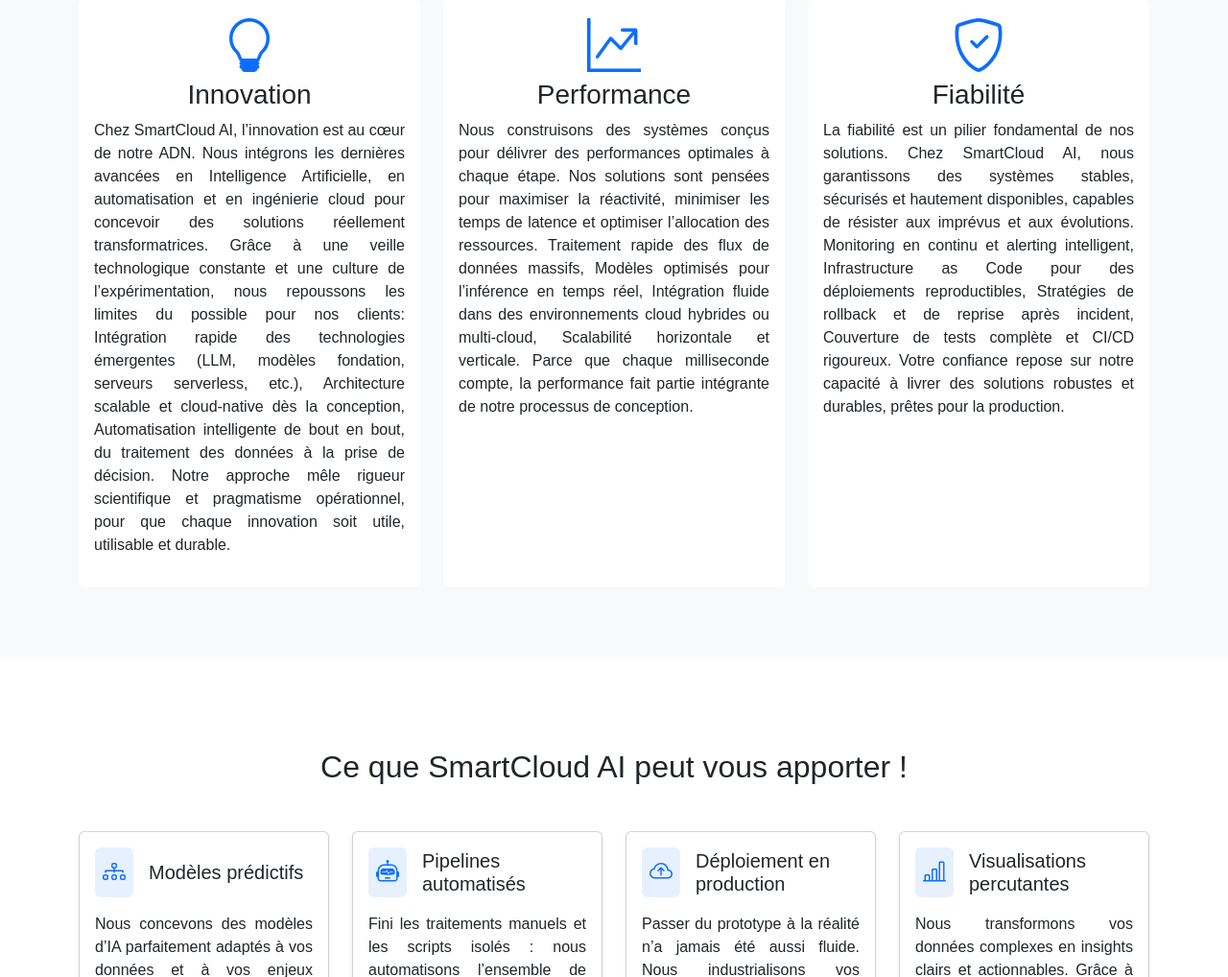
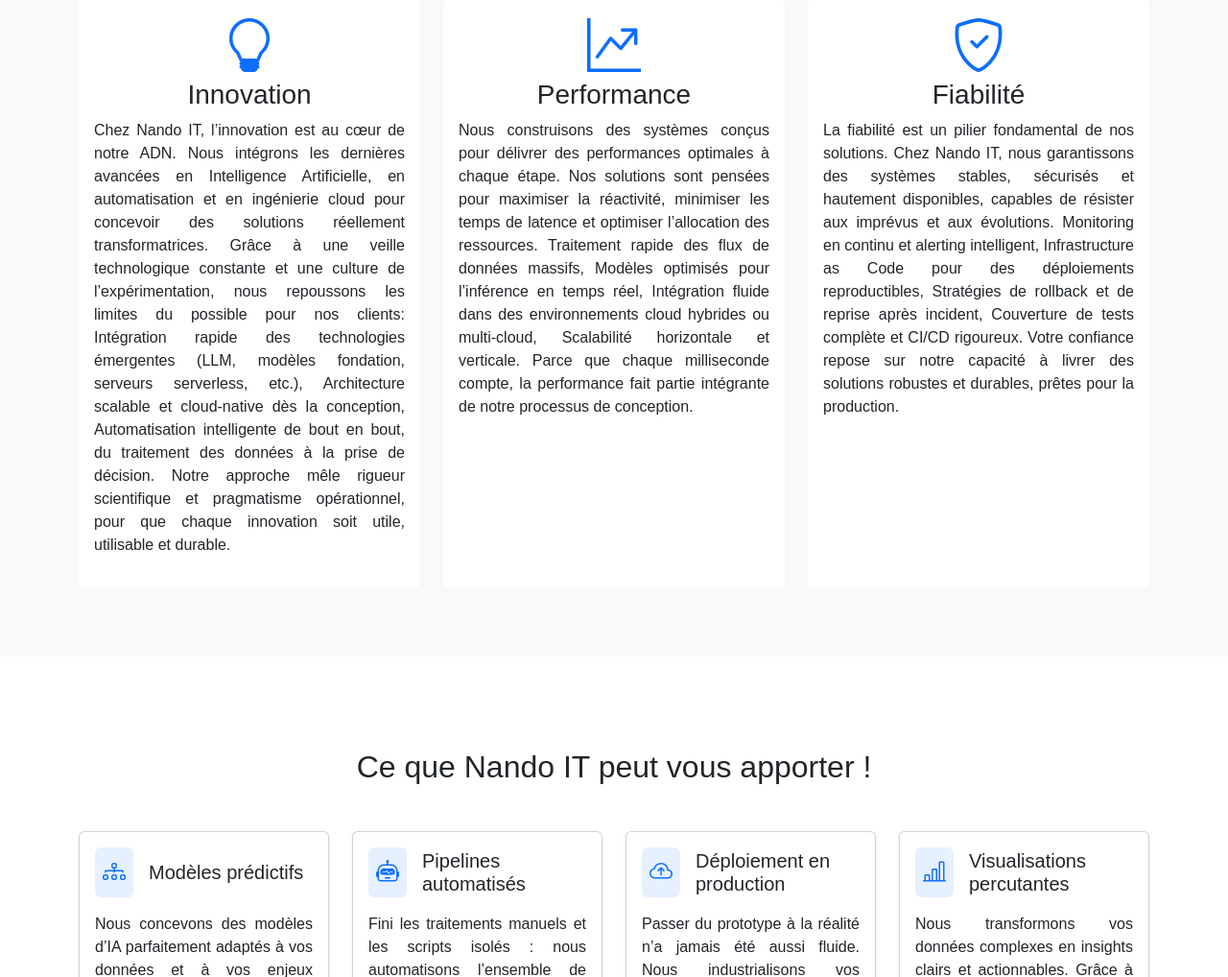
Before and after one commit to SDKisito/smartcloud-ai.github.io, a plain HTML site: page index.html in a window 1280 px wide. Shown: the part 940-1958 px from the top of the page at 96% size. Drawn offline with nearby package versions, Linux system fonts and the light colour scheme; a web font is replaced by a local one.

Commit message:
Update index.html

```diff
--- a/index.html
+++ b/index.html
@@ -99,7 +99,7 @@
                         <div class="card-body">
                             <i class="bi bi-lightbulb display-4 text-primary mb-3" aria-hidden="true"></i>
                             <h3>Innovation</h3>
-                            <p>Chez SmartCloud AI, l’innovation est au cœur de notre ADN.
+                            <p>Chez Nando IT, l’innovation est au cœur de notre ADN.
 Nous intégrons les dernières avancées en Intelligence Artificielle, en automatisation et en ingénierie cloud pour concevoir des solutions réellement transformatrices.
 Grâce à une veille technologique constante et une culture de l’expérimentation, nous repoussons les limites du possible pour nos clients: Intégration rapide des technologies émergentes (LLM, modèles fondation, serveurs serverless, etc.),
 Architecture scalable et cloud-native dès la conception, Automatisation intelligente de bout en bout, du traitement des données à la prise de décision.
@@ -124,7 +124,7 @@ Parce que chaque milliseconde compte, la performance fait partie intégrante de
                         <div class="card-body">
                             <i class="bi bi-shield-check display-4 text-primary mb-3" aria-hidden="true"></i>
                             <h3>Fiabilité</h3>
-                            <p>La fiabilité est un pilier fondamental de nos solutions. Chez SmartCloud AI, nous garantissons des systèmes stables, sécurisés et hautement disponibles, capables de résister aux imprévus et aux évolutions.
+                            <p>La fiabilité est un pilier fondamental de nos solutions. Chez Nando IT, nous garantissons des systèmes stables, sécurisés et hautement disponibles, capables de résister aux imprévus et aux évolutions.
 
           Monitoring en continu et alerting intelligent, Infrastructure as Code pour des déploiements reproductibles, Stratégies de rollback et de reprise après incident, Couverture de tests complète et CI/CD rigoureux.
 
@@ -139,7 +139,7 @@ Votre confiance repose sur notre capacité à livrer des solutions robustes et d
     <!-- Services -->
     <section class="services-section py-5">
         <div class="container">
-            <h2 class="text-center mb-5">Ce que SmartCloud AI peut vous apporter !</h2>
+            <h2 class="text-center mb-5">Ce que Nando IT peut vous apporter !</h2>
             <div class="row g-4">
                 <div class="col-md-6 col-lg-3">
                     <div class="card h-100 shadow-sm">
```
